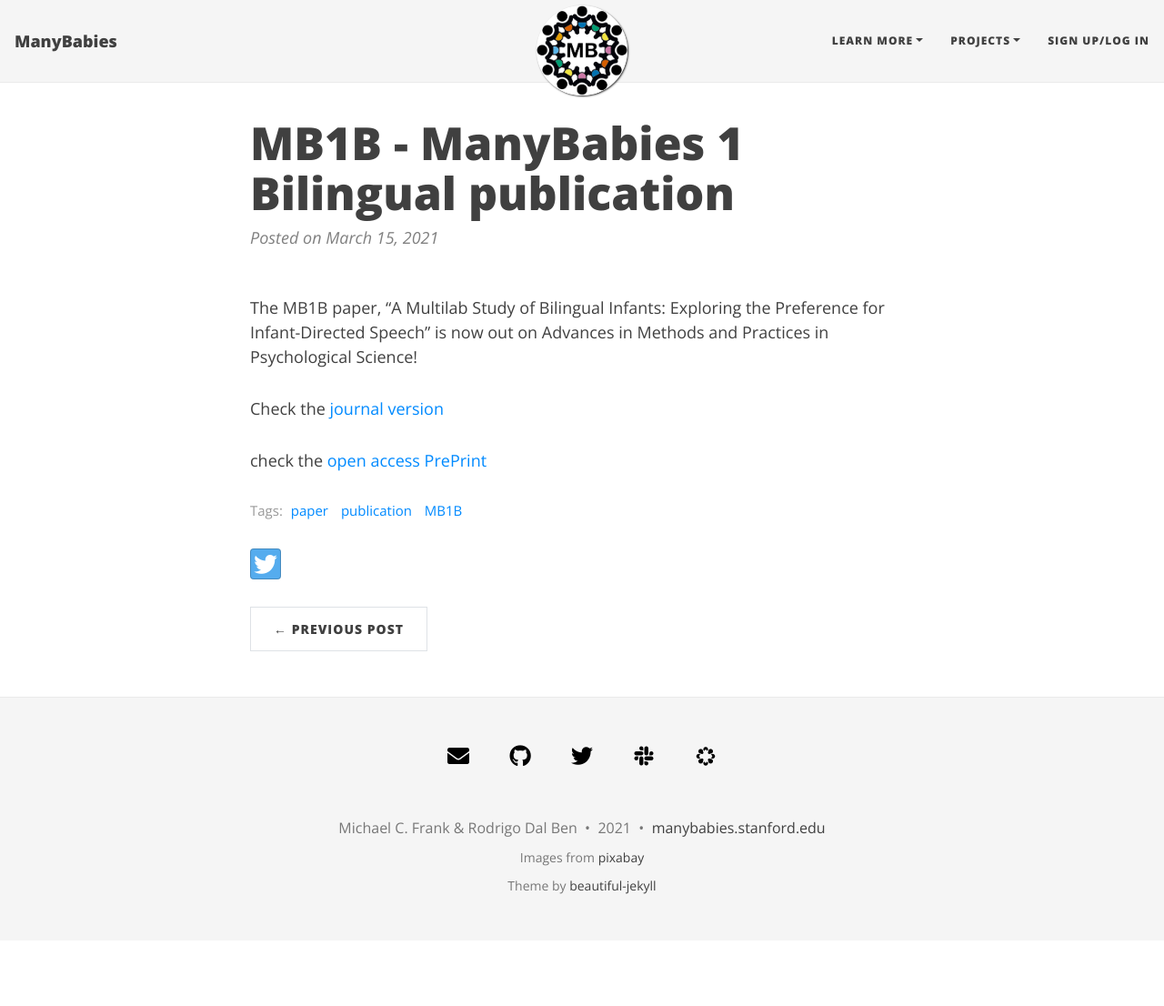
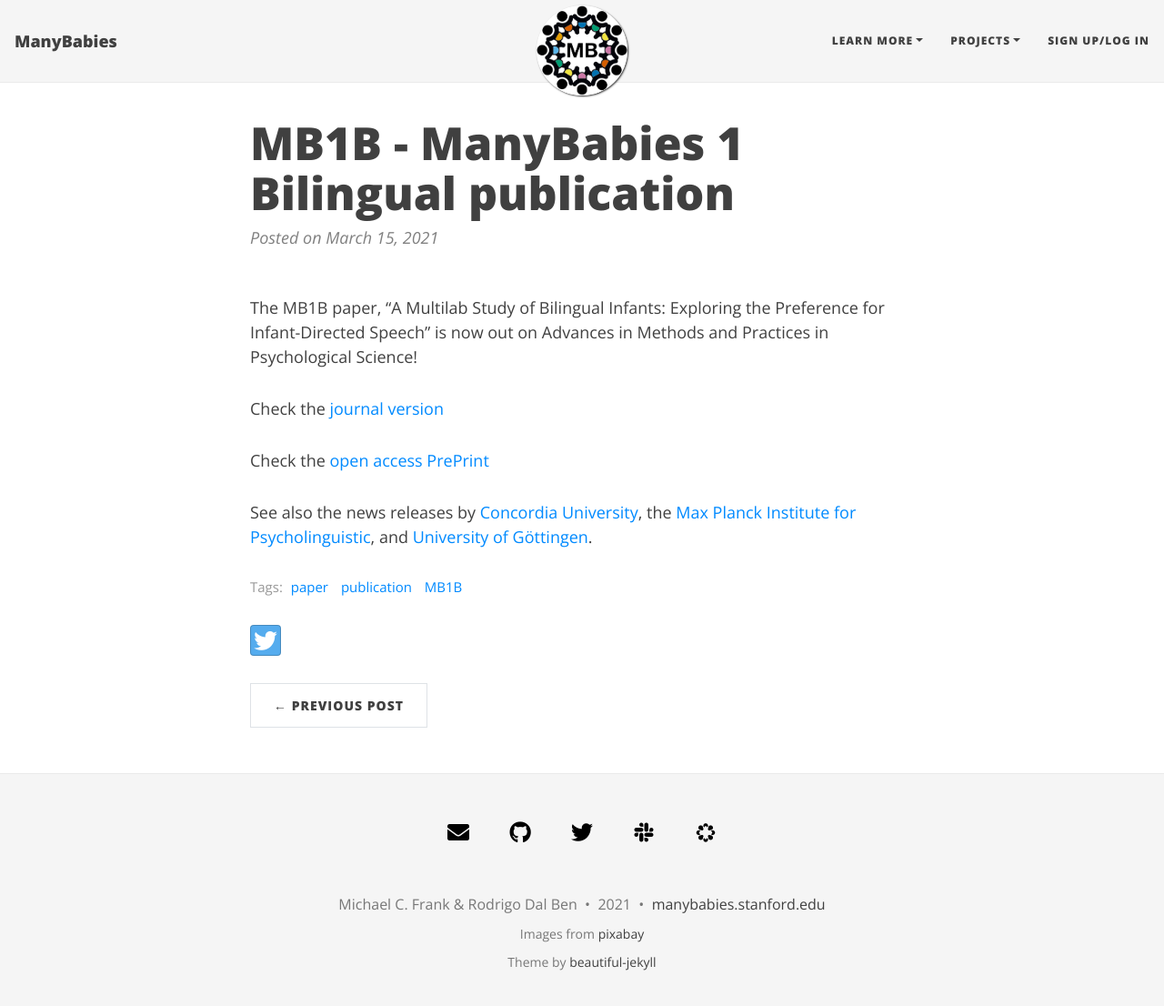
Before and after one commit to manybabies/manybabies.github.io, a Jekyll site: the page built from _posts/2021-03-15-mb1b-publication.md, in a window 1280 px wide and 1118 px high. Shown: the top 1106 px of the window at 91% size. Built offline with Jekyll 4.4.1, drawn with Linux system fonts in a browser that asks for light colours; nearby versions of some CDN libraries; some web fonts are replaced.

Commit message:
upd MB1B news, add Yarkoni commentary on publications, fix index

```diff
--- a/_posts/2021-03-15-mb1b-publication.md
+++ b/_posts/2021-03-15-mb1b-publication.md
@@ -9,4 +9,6 @@
 
 Check the [journal version](https://doi.org/10.1177/2515245920974622)
 
-check the [open access PrePrint](https://psyarxiv.com/sqh9d/)
+Check the [open access PrePrint](https://psyarxiv.com/sqh9d/)
+
+See also the news releases by [Concordia University](https://www.concordia.ca/news/stories/2021/03/23/bilingual-infants-prefer-baby-talk-especially-when-its-one-of-their-native-languages-according-to-new-concordia-led-study.html?c=/news/archive), the [Max Planck Institute for Psycholinguistic](https://www.mpi.nl/news/bilingual-babies-prefer-baby-talk-especially-when-its-one-their-native-languages-according-new), and [University of Göttingen](https://www.uni-goettingen.de/en/3240.html?id=6206).
```
Also changed, not shown: index.md (+2 -3 lines), publications.md (+2 -0 lines).
